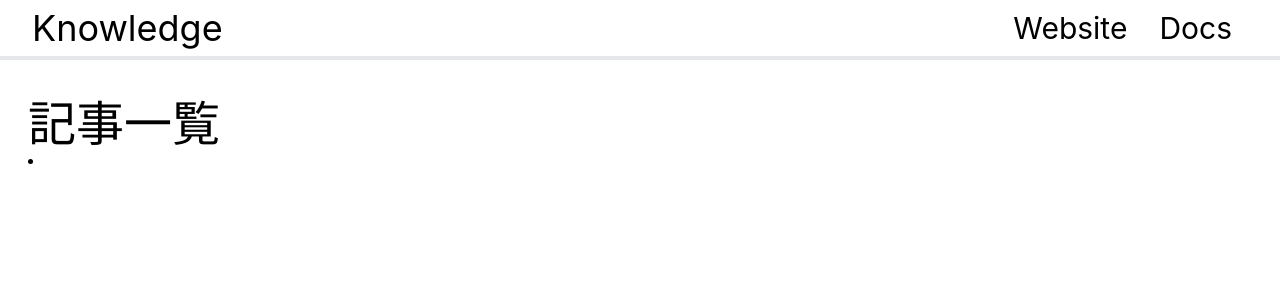
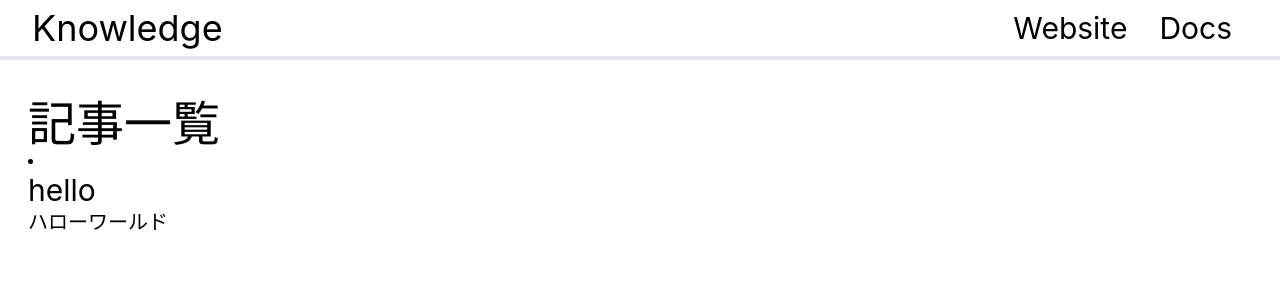
Before and after one commit to RextTeam/knowledge, a Next.js app: page / in a window 1280 px wide. Shown: the top 300 px of the page. Built offline with nearby package versions, Linux system fonts and the light colour scheme.

Commit message:
Update index.tsx

```diff
--- a/pages/index.tsx
+++ b/pages/index.tsx
@@ -26,9 +26,9 @@ export default function Home({ articles }: Props) {
                 {articles.map(article => (
                     <ul key={article.url}>
                         <Link href={`/articles/${article.url}`}>
-                            <a className="text-3xl">{article.title}</a>
+                            <a className="text-3xl">{article.meta.title}</a>
                         </Link>
-                        <p className="text-xl">{article.description}</p>
+                        <p className="text-xl">{article.meta.description}</p>
                     </ul>
                 ))}
             </li>
```
